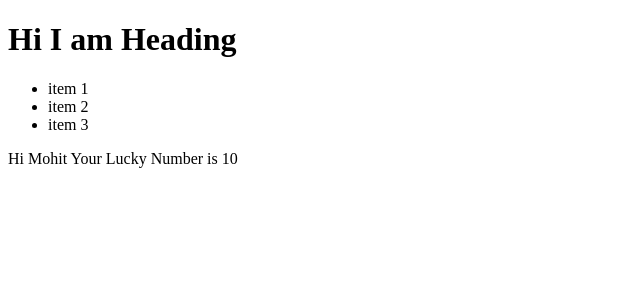
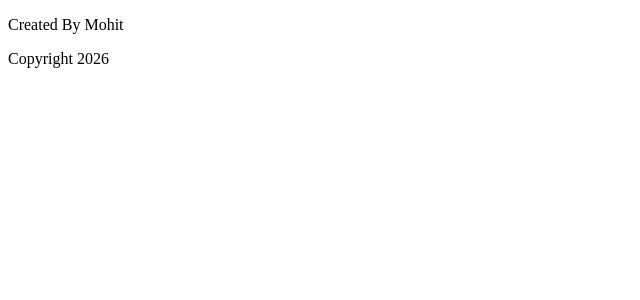
Before and after one commit to MohitMuhal37/WebDevelopment, a React (Vite) app in the folder React/my-app/: page / in a window 1280 px wide. Shown: the top 300 px of the page, without its empty margins (0-640 px from the left). Built offline with nearby package versions, Linux system fonts and the light colour scheme.

Commit message:
initial commit

```diff
--- a/React/my-app/index.html
+++ b/React/my-app/index.html
@@ -5,10 +5,11 @@
     <link rel="icon" type="image/svg+xml" href="/favicon.svg" />
     <meta name="viewport" content="width=device-width, initial-scale=1.0" />
     <title>my-app</title>
+     <script type="module" src="src/practice.jsx" defer></script>
   </head>
   <body>
     <div id="root"></div>
-    <script type = "module" src="src/index.jsx" defer></script>
+    <!-- <script type = "module" src="src/index.jsx" defer></script> -->
     <!-- <script type="module" src="/src/main.jsx" defer></script> -->
   </body>
 </html>
--- /dev/null
+++ b/React/my-app/src/practice.jsx
@@ -0,0 +1,12 @@
+import React from "react";
+import ReactDom from "react-dom/client";
+const name = 'Mohit';
+const year = 2026
+
+const root = ReactDom.createRoot(document.getElementById('root'));
+
+root.render(<>
+    <p>Created By {name}</p>
+    <p>Copyright {year}</p>
+</>
+);
```
Also changed, not shown: React/my-app/src/App.jsx (+6 -6 lines), React/my-app/src/main.jsx (+6 -6 lines).
